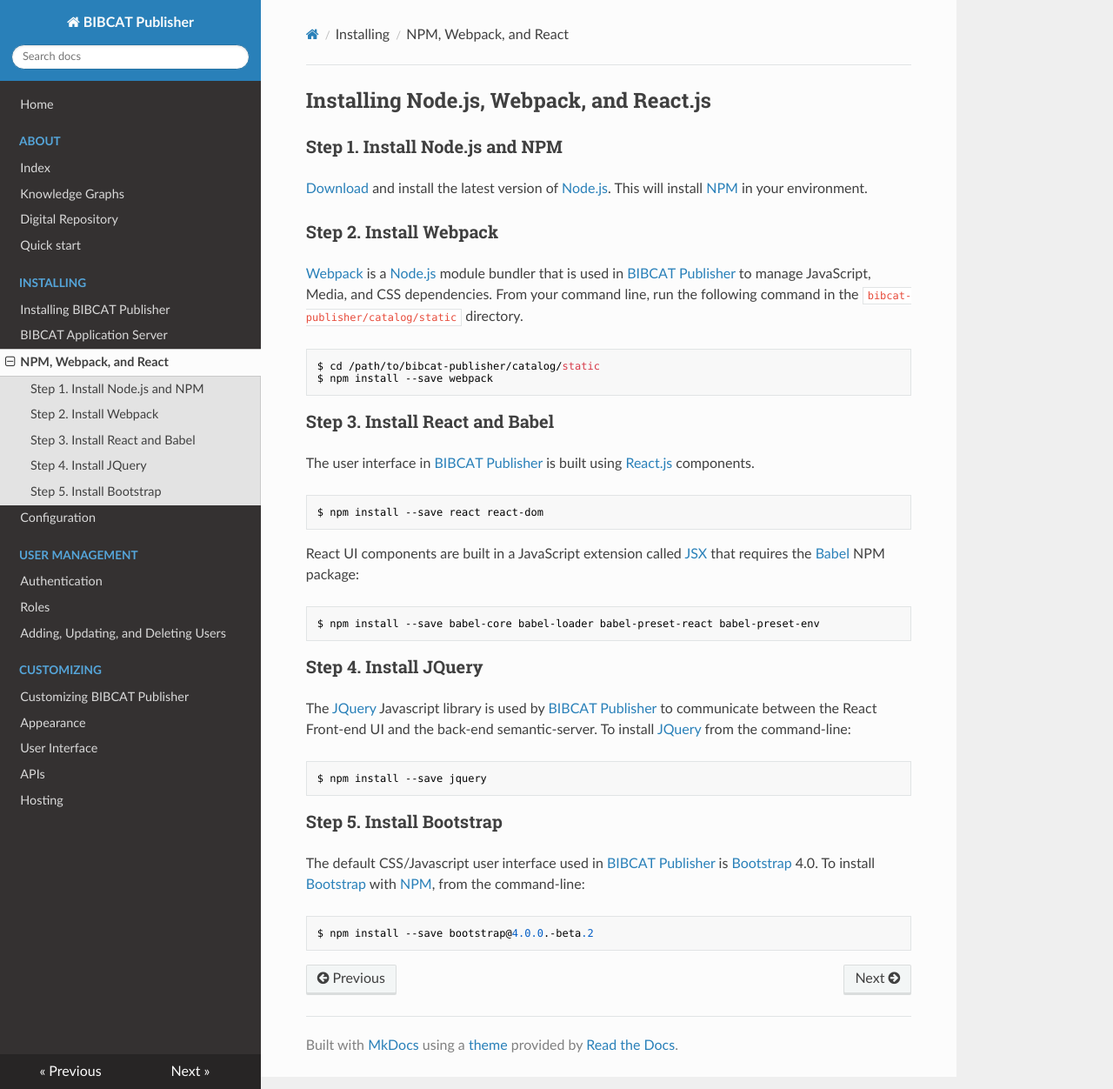
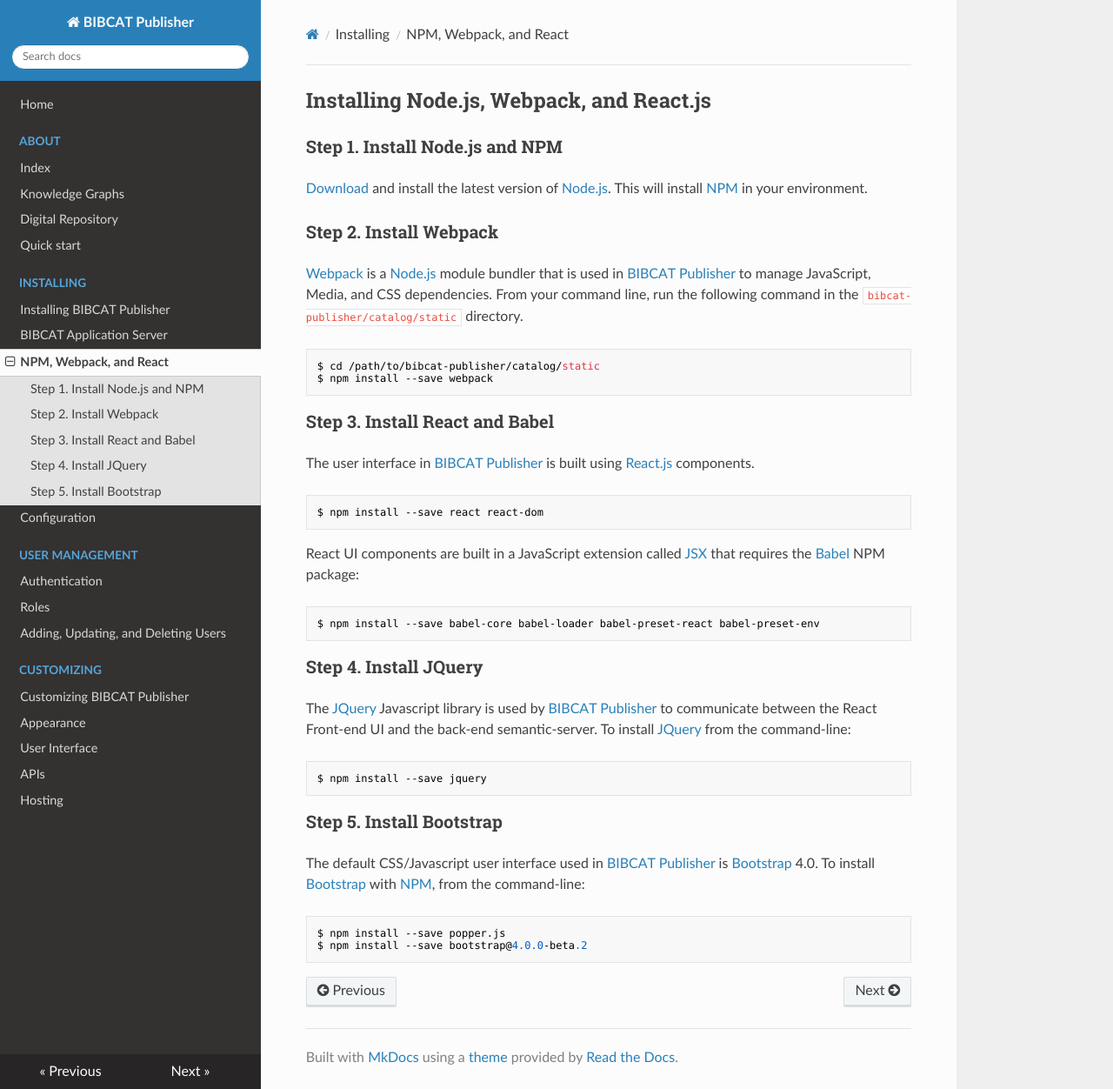
Before and after one commit to KnowledgeLinks/bibcat-publisher, an MkDocs documentation site: the page built from docs/installing/npm-webpack-react.md, in a window 1280 px wide and 1252 px high. Shown: the whole window at 87% size. Built offline with MkDocs 1.6.1, drawn with Linux system fonts in a browser that asks for light colours; nearby versions of some CDN libraries; old or Windows-style settings are respelled for this version of MkDocs.

Commit message:
added missing package 'popper.js' to the docs and typo in setup.py

````diff
--- a/docs/installing/npm-webpack-react.md
+++ b/docs/installing/npm-webpack-react.md
@@ -47,7 +47,8 @@
 from the command-line:
 
 ```javascript
-$ npm install --save bootstrap@4.0.0.-beta.2
+$ npm install --save popper.js
+$ npm install --save bootstrap@4.0.0-beta.2
 ```
 
 [BCPUB]: http://bibcat.org/publisher/
--- a/setup.py
+++ b/setup.py
@@ -15,7 +15,7 @@
         "Intended Audience :: Developers",
         "License :: OSI Approved :: MIT License",
         "Programming Language :: Python :: 3"],
-    keywords=["rdf linked-data publisher bibframe digital repository",
+    keywords=["rdf linked-data publisher bibframe digital repository"]
     install_requires=[
         "bibcat",
         "Flask-Webpack"
````
Also changed, not shown: catalog/static/package.json (+6 -1 lines).
